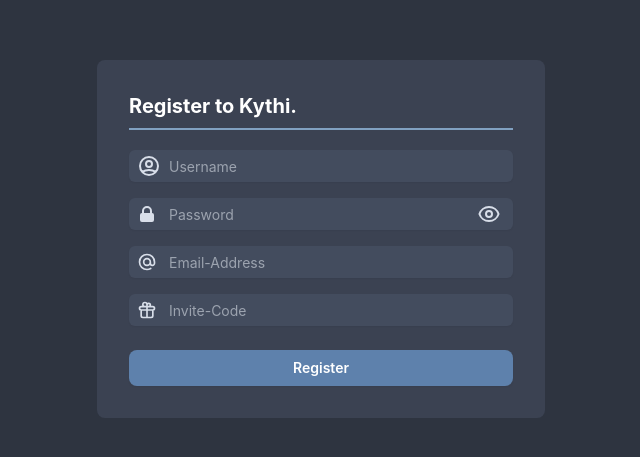
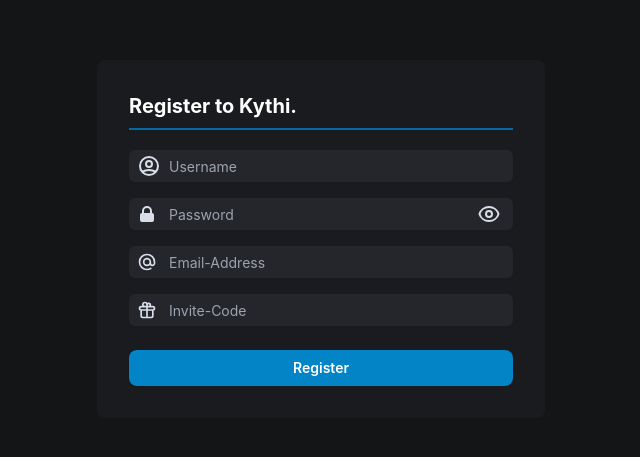
Before and after one commit to barius13/Frontend, a Next.js app: page /register in a window 1280 px wide. Shown: the part 161-618 px from the top of the page, without its empty margins (319-959 px from the left). Built offline with nearby package versions, Linux system fonts and the light colour scheme; no server answers.

Commit message:
feat: new stuff init
:kiss:

```diff
--- a/src/pages/index.tsx
+++ b/src/pages/index.tsx
@@ -13,7 +13,7 @@ export default function Index() {
       <div className="py-12 md:py-24 bg-polar-100 shadow-inner">
         <div className="grid max-w-screen-xl px-6 mx-auto lg:px-8 xl:px-4 md:grid-cols-4 xl:grid-cols-5 gap-x-12 lg:gap-x-20">
           <div className="self-center order-2 col-span-2 mt-12 md:order-1 md:mt-0">
-            <h1 className=" text-3xl font-bold text-white md:text-4xl lg:text-5xl md:mb-4 lg:mb-2">
+            <h1 className="text-3xl font-bold text-white md:text-4xl lg:text-5xl md:mb-4 lg:mb-2">
               Kythi.
             </h1>
             <p className="text-lg text-gray-200 xl:text-xl lg:mb-8 xl:mb-10">
--- a/src/pages/login.tsx
+++ b/src/pages/login.tsx
@@ -58,8 +58,7 @@ export default function Login() {
                   </svg>
                 </span>
                 <input
-                  className="placeholder:text-gray-400 block bg-polar-300 hover:bg-polar-400 caret-white text-white transition duration-700 delay-50 w-full h-8 rounded-md py-2 pl-10 shadow-sm focus:outline-none hover:border-frost-300 hover:ring-frost-300 focus:border-frost-400 focus:ring-frost-400 focus:ring-2 hover:ring-2 sm:text-sm"
-                  placeholder={login.username ?? "Username"}
+                  className="placeholder:text-gray-400 block bg-polar-600 hover:bg-polar-400 text-white transition duration-700 delay-50 w-full h-8 focus:outline-none caret-white rounded-md py-2 pl-10 shadow-sm sm:text-sm"                  placeholder={login.username ?? "Username"}
                   type="text"
                   name="username"
                   onChange={(comp) =>
@@ -89,8 +88,7 @@ export default function Login() {
                     </svg>
                   </span>
                   <input
-                    className="placeholder:text-gray-400 block bg-polar-300 hover:bg-polar-400 caret-white text-white transition duration-700 delay-50 w-full h-8 rounded-md py-2 pl-10 shadow-sm focus:outline-none hover:border-frost-300 hover:ring-frost-300 focus:border-frost-400 focus:ring-frost-400 focus:ring-2 hover:ring-2 sm:text-sm"
-                    placeholder={login.password ?? "Password"}
+                    className="placeholder:text-gray-400 block bg-polar-600 hover:bg-polar-400 text-white transition duration-700 delay-50 w-full h-8 focus:outline-none caret-white rounded-md py-2 pl-10 shadow-sm sm:text-sm"                    placeholder={login.password ?? "Password"}
                     type={show ? "text" : "password"}
                     name="Password"
                     onChange={(comp) =>
--- a/src/pages/register.tsx
+++ b/src/pages/register.tsx
@@ -50,8 +50,7 @@ export default function Register() {
                   </svg>
                 </span>
                 <input
-                  className="placeholder:text-gray-400 block bg-polar-300 hover:bg-polar-400 transition duration-700 text-white delay-50 h-8 w-full caret-white rounded-md py-2 pl-10 shadow-sm focus:outline-none hover:border-frost-300 hover:ring-frost-300 focus:border-frost-400 focus:ring-frost-400 focus:ring-2 hover:ring-2 sm:text-sm"
-                  placeholder={register.username ?? "Username"}
+                  className="placeholder:text-gray-400 block bg-polar-600 hover:bg-polar-400 text-white transition duration-700 delay-50 w-full h-8 focus:outline-none caret-white rounded-md py-2 pl-10 shadow-sm sm:text-sm" placeholder={register.username ?? "Username"}
                   value={register.username ?? ""}
                   type="text"
                   name="username"
@@ -82,8 +81,7 @@ export default function Register() {
                     </svg>
                   </span>
                   <input
-                    className="placeholder:text-gray-400 block bg-polar-300 hover:bg-polar-400 caret-white text-white transition duration-700 delay-50 w-full h-8 rounded-md py-2 pl-10 shadow-sm focus:outline-none hover:border-frost-300 hover:ring-frost-300 focus:border-frost-400 focus:ring-frost-400 focus:ring-2 hover:ring-2 sm:text-sm"
-                    placeholder={register.password ?? "Password"}
+                    className="placeholder:text-gray-400 block bg-polar-600 hover:bg-polar-400 text-white transition duration-700 delay-50 w-full h-8 focus:outline-none caret-white rounded-md py-2 pl-10 shadow-sm sm:text-sm" placeholder={register.password ?? "Password"}
                     value={register.password ?? ""}
                     type={show ? "text" : "password"}
                     name="Password"
@@ -155,7 +153,7 @@ export default function Register() {
                     </svg>
                   </span>
                   <input
-                    className="placeholder:text-gray-400 block bg-polar-300 hover:bg-polar-400 text-white transition duration-700 delay-50 w-full h-8 caret-white rounded-md py-2 pl-10 shadow-sm focus:outline-none hover:border-frost-300 hover:ring-frost-300 focus:border-frost-400 focus:ring-frost-400 focus:ring-2 hover:ring-2 sm:text-sm"
+                    className="placeholder:text-gray-400 block bg-polar-600 hover:bg-polar-400 text-white transition duration-700 delay-50 w-full h-8 focus:outline-none caret-white rounded-md py-2 pl-10 shadow-sm sm:text-sm"
                     placeholder={register.email ?? "Email-Address"}
                     value={register.email ?? ""}
                     type="text"
@@ -190,7 +188,7 @@ export default function Register() {
                     </svg>
                   </span>
                   <input
-                    className="placeholder:text-gray-400 block bg-polar-300 hover:bg-polar-400 transition duration-700 caret-white text-white delay-50 w-full h-8 rounded-md py-2 pl-10 shadow-sm focus:outline-none hover:border-frost-300 hover:ring-frost-300 focus:border-frost-400 focus:ring-frost-400 focus:ring-2 hover:ring-2 sm:text-sm"
+                    className="placeholder:text-gray-400 block bg-polar-600 hover:bg-polar-400 text-white transition duration-700 delay-50 w-full h-8 focus:outline-none caret-white rounded-md py-2 pl-10 shadow-sm sm:text-sm"
                     placeholder={register.inviteCode ?? "Invite-Code"}
                     value={register.inviteCode ?? ""}
                     type="text"
@@ -210,9 +208,8 @@ export default function Register() {
                 <span className="block w-full rounded-md shadow-sm">
                   <button
                     type="button"
-                    className={`btn border-0 normal-case w-full btn-sm h-9 text-white bg-frost-400 hover:bg-frost-300 ${
-                      registerClicked && "loading"
-                    }`}
+                    className={`btn border-0 normal-case w-full btn-sm h-9 text-white bg-frost-400 hover:bg-frost-300 ${registerClicked && "loading"
+                      }`}
                     onClick={() => {
                       setRegisterClicked(true);
 
--- a/src/pages/reset.tsx
+++ b/src/pages/reset.tsx
@@ -29,8 +29,7 @@ export default function PasswordReset() {
                   </svg>
                 </span>
                 <input
-                  className="placeholder:text-gray-400 block bg-polar-300 hover:bg-polar-400 caret-white text-white transition duration-700 delay-50 w-full h-8 rounded-md py-2 pl-10 shadow-sm focus:outline-none hover:border-frost-300 hover:ring-frost-300 focus:border-frost-400 focus:ring-frost-400 focus:ring-2 hover:ring-2 sm:text-sm"
-                  placeholder="Email Address"
+                  className="placeholder:text-gray-400 block bg-polar-600 hover:bg-polar-400 text-white transition duration-700 delay-50 w-full h-8 focus:outline-none caret-white rounded-md py-2 pl-10 shadow-sm sm:text-sm"                  placeholder="Email Address"
                   type="text"
                   name="email"
                 />
--- a/tailwind.config.js
+++ b/tailwind.config.js
@@ -22,11 +22,13 @@ module.exports = {
       },
       colors: {
         polar: {
-                    100: "#2E3440",
-                    200: "#3B4252",
-                    300: "#434C5E",
-                    400: "#4C566A",
+          100: "#141517",
+          200: "#1A1B1E",
+          300: "#1A1B1E",
+          400: "#2C2E33",
           500: "#4A5568",
+          600: "#25262B",
+          700: "#1A1B1E",
         },
         snow: {
           100: "#D8DEE9",
@@ -36,13 +38,13 @@ module.exports = {
         frost: {
           100: "#8FBCBB",
           200: "#88C0D0",
-                    300: "#81A1C1",
-                    400: "#5E81AC",
+          300: "#0369a1",
+          400: "#0284c7",
         },
         aurora: {
           red: {
-                        100: "#c57179",
-                        200: "#BF616A",
+            100: "#be123c",
+            200: "#ef4444",
             300: "#ac575f",
             400: "#994e55",
           },
```
Lines whose indentation alone changed are shown as unchanged.
